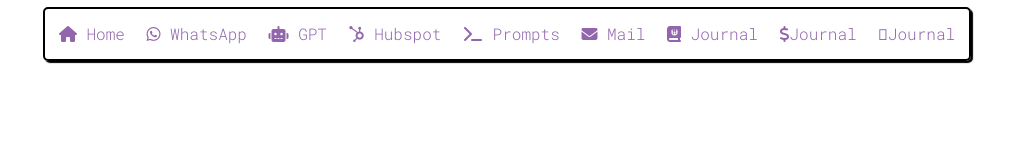
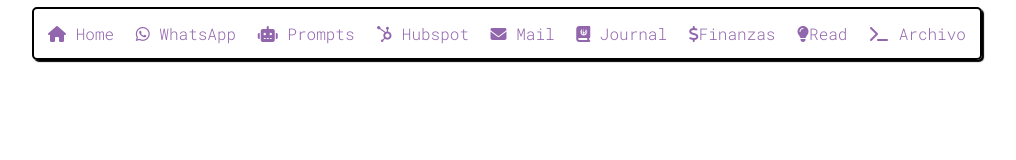
Before and after one commit to mafercudi/newsidebar, a plain HTML site: page index.html in a window 1280 px wide. Shown: the whole page, without its empty margins (133-1149 px from the left). Drawn offline with Linux system fonts and the light colour scheme.

Commit message:
Update index.html

```diff
--- a/index.html
+++ b/index.html
@@ -61,13 +61,13 @@
 	<nav class="navMenu  border">
 		<a id="home" onclick="navigate(this.id)" href="#"> <i class="fa-solid fa-house"></i> Home</a>
 		<a id="WhatsApp" onclick="navigate(this.id)" href="#"> <i class="fa-brands fa-whatsapp"></i> WhatsApp</a>
-		<a id="Prompts" onclick="navigate(this.id)" href="#"> <i class="fa-solid fa-robot"></i> GPT</a>
+		<a id="Prompts" onclick="navigate(this.id)" href="#"> <i class="fa-solid fa-robot"></i> Prompts</a>
 		<a id="Hubspot" onclick="navigate(this.id)" href="#"><i class="fa-brands fa-hubspot"></i> Hubspot</a>
-		<a id="Archivo" onclick="navigate(this.id)" href="#"><i class="fa-solid fa-terminal"></i> Prompts</a>
 		<a id="Mail" onclick="navigate(this.id)" href="#"><i class="fa-solid fa-envelope"></i> Mail</a>
 		<a id="Journal" onclick="navigate(this.id)" href="#"><i class="fa-solid fa-book-journal-whills"></i> Journal</a>
-		<a id="Finance" onclick="navigate(this.id)" href="#"><i class="fa-solid fa-dollar-sign"></i>Journal</a>
-		<a id="Podcast" onclick="navigate(this.id)" href="#"><i class="fa-light fa-podcast"></i>Journal</a>
+		<a id="Finance" onclick="navigate(this.id)" href="#"><i class="fa-solid fa-dollar-sign"></i>Finanzas</a>
+		<a id="Podcast" onclick="navigate(this.id)" href="#"><i class="fa-solid fa-lightbulb"></i>Read</a>
+		<a id="Archivo" onclick="navigate(this.id)" href="#"><i class="fa-solid fa-terminal"></i> Archivo</a>
 
 
 	</nav>
```
